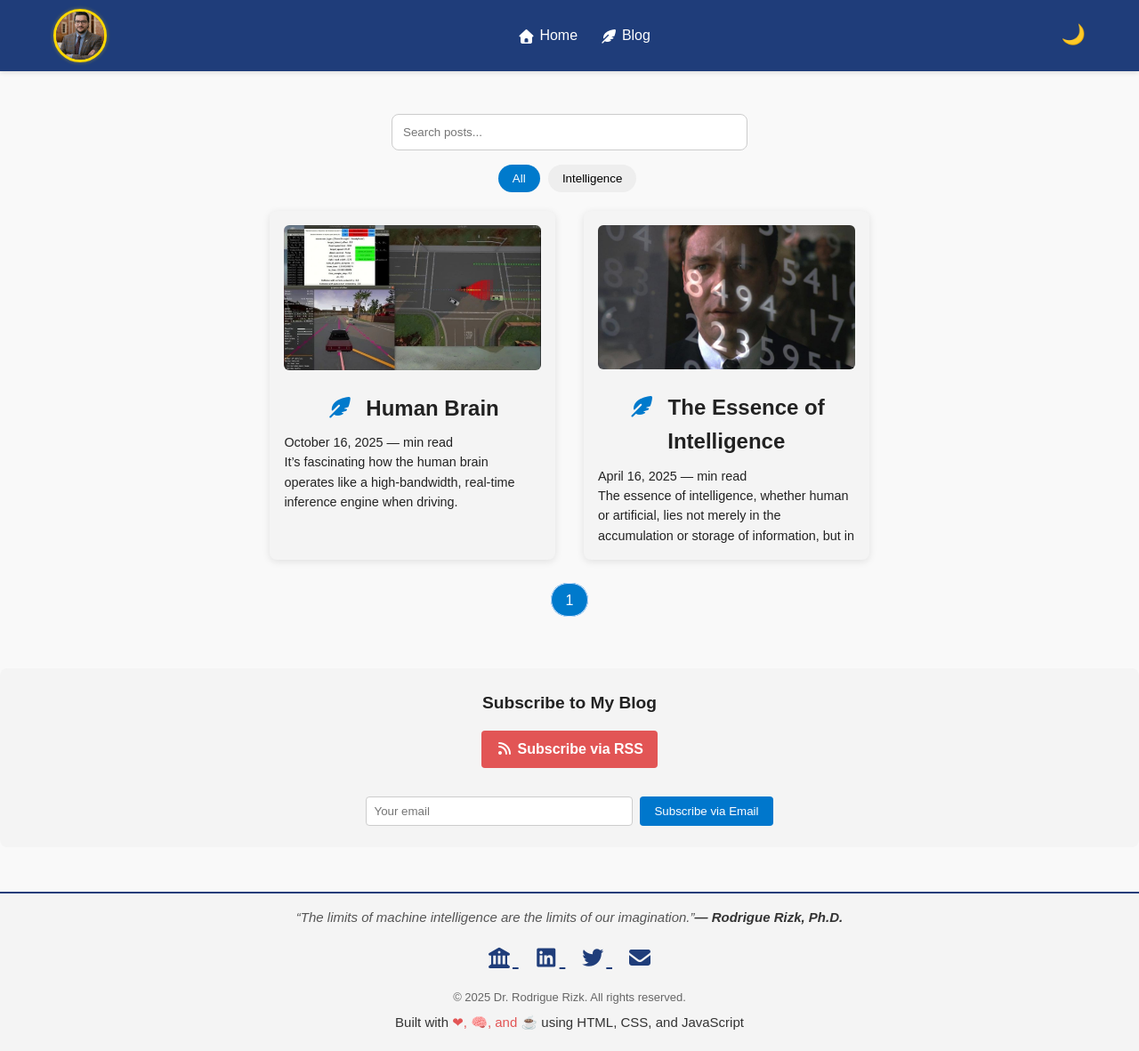
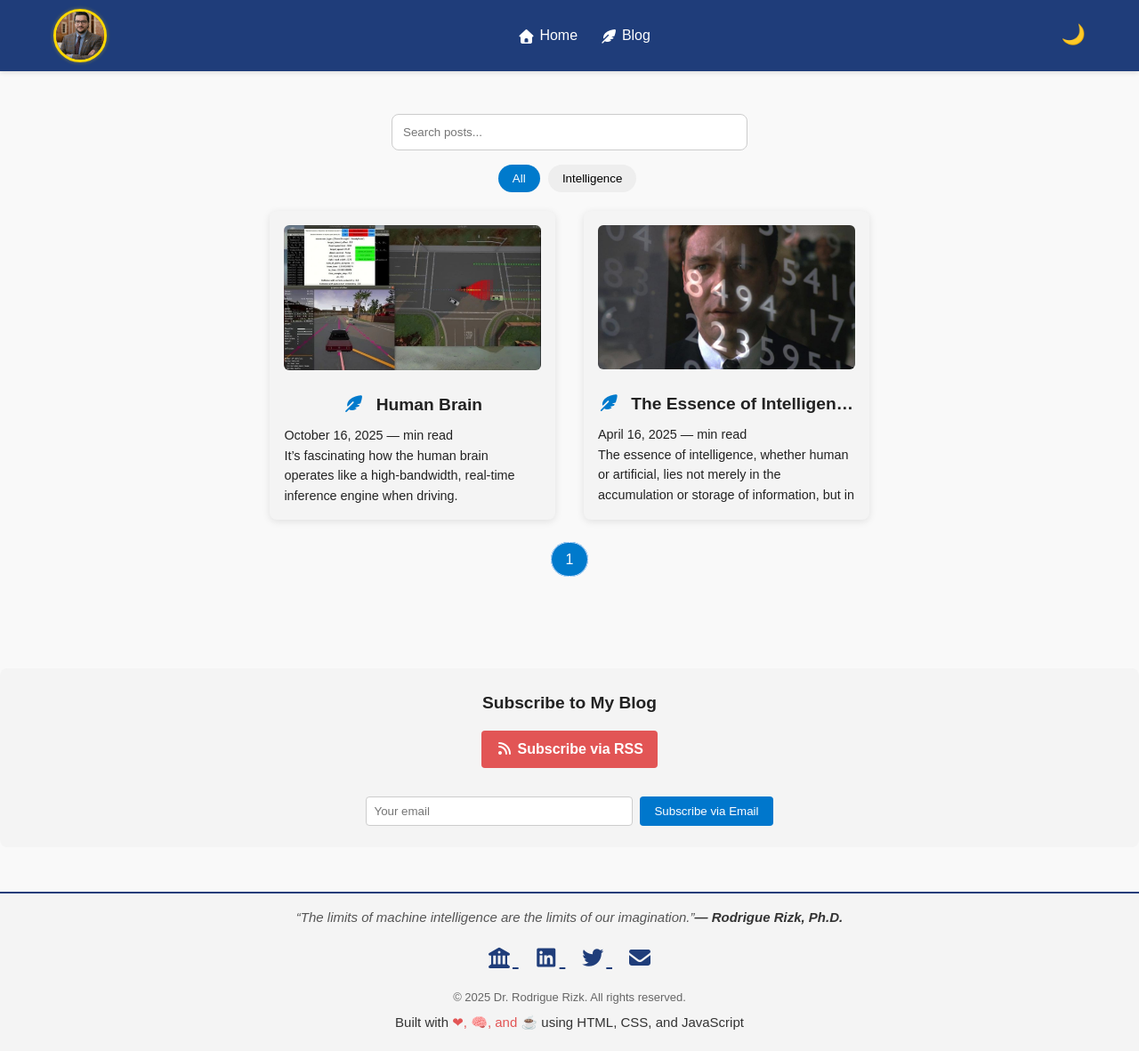
Before and after one commit to rodriguerizk/rodriguerizk.github.io, a Jekyll site: the page built from blog/index.html, in a window 1280 px wide and 1181 px high. Shown: the whole window at 89% size. Built offline with Jekyll 4.4.1, drawn with Linux system fonts in a browser that asks for light colours; nearby versions of some CDN libraries; the list of posts is cut into pages by our own code.

Commit message:
Update style.css

```diff
--- a/css/style.css
+++ b/css/style.css
@@ -923,6 +923,14 @@ nav a i {
   margin: 0 0 0.5rem 0;
 }
 
+/* added this to make title fit in each blog post featured card on one line */
+.blog-card h2 {
+  font-size: clamp(1rem, 2vw, 1.2rem); /* min 1rem, max 1.2rem, scales with viewport */
+  white-space: nowrap;       /* keep on one line */
+  overflow: hidden;          /* hide overflow */
+  text-overflow: ellipsis;   /* fallback if really long */
+}
+
 .blog-card h2 i {
   margin-right: 0.5rem;
   color: #007acc;
@@ -945,6 +953,8 @@ nav a i {
   text-decoration: none; /* remove underline */
   color: inherit;        /* inherit color from parent */
 }
+
+
 
 /* =========================
    Search Bar
```
